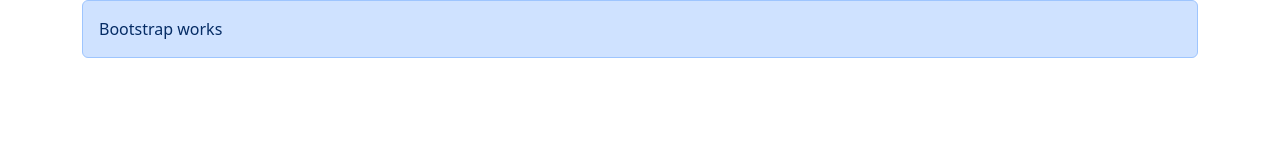
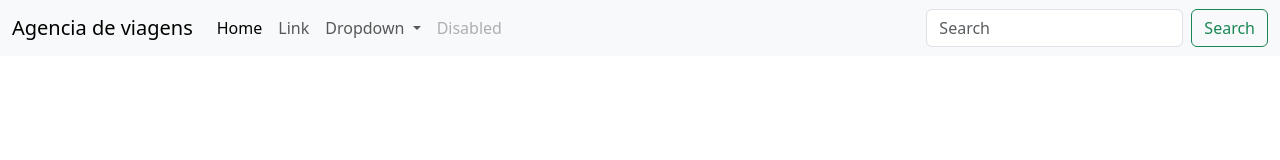
Before and after one commit to WallaceValdivino/bootcamp-agencia-viagens, a plain HTML site: page index.html in a window 1280 px wide. Drawn offline with nearby package versions, Linux system fonts and the light colour scheme.

Commit message:
closes #2 - Add Navbar

```diff
--- a/index.html
+++ b/index.html
@@ -10,11 +10,42 @@
 </head>
 
 <body>
-    <div class="container">
-        <div class="alert alert-primary" role="alert">
-            Bootstrap works
+    <nav class="navbar navbar-expand-lg bg-light">
+        <div class="container-fluid">
+          <a class="navbar-brand" href="#">Agencia de viagens</a>
+          <button class="navbar-toggler" type="button" data-bs-toggle="collapse" data-bs-target="#navbarSupportedContent" aria-controls="navbarSupportedContent" aria-expanded="false" aria-label="Toggle navigation">
+            <span class="navbar-toggler-icon"></span>
+          </button>
+          <div class="collapse navbar-collapse" id="navbarSupportedContent">
+            <ul class="navbar-nav me-auto mb-2 mb-lg-0">
+              <li class="nav-item">
+                <a class="nav-link active" aria-current="page" href="#">Home</a>
+              </li>
+              <li class="nav-item">
+                <a class="nav-link" href="#">Link</a>
+              </li>
+              <li class="nav-item dropdown">
+                <a class="nav-link dropdown-toggle" href="#" role="button" data-bs-toggle="dropdown" aria-expanded="false">
+                  Dropdown
+                </a>
+                <ul class="dropdown-menu">
+                  <li><a class="dropdown-item" href="#">Action</a></li>
+                  <li><a class="dropdown-item" href="#">Another action</a></li>
+                  <li><hr class="dropdown-divider"></li>
+                  <li><a class="dropdown-item" href="#">Something else here</a></li>
+                </ul>
+              </li>
+              <li class="nav-item">
+                <a class="nav-link disabled">Disabled</a>
+              </li>
+            </ul>
+            <form class="d-flex" role="search">
+              <input class="form-control me-2" type="search" placeholder="Search" aria-label="Search">
+              <button class="btn btn-outline-success" type="submit">Search</button>
+            </form>
+          </div>
         </div>
-    </div>
+      </nav>
 
     <script src="https://cdn.jsdelivr.net/npm/bootstrap@5.3.1/dist/js/bootstrap.bundle.min.js"
         integrity="sha384-HwwvtgBNo3bZJJLYd8oVXjrBZt8cqVSpeBNS5n7C8IVInixGAoxmnlMuBnhbgrkm"
```
